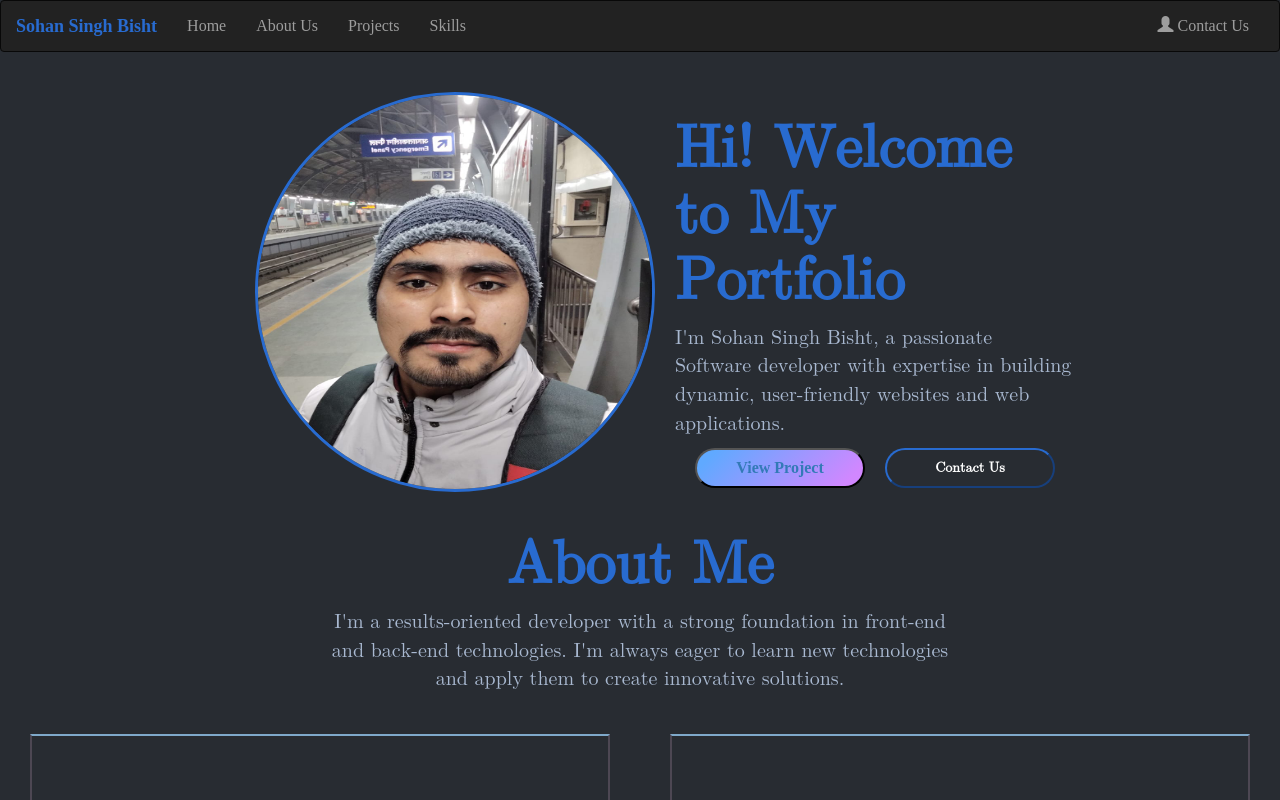
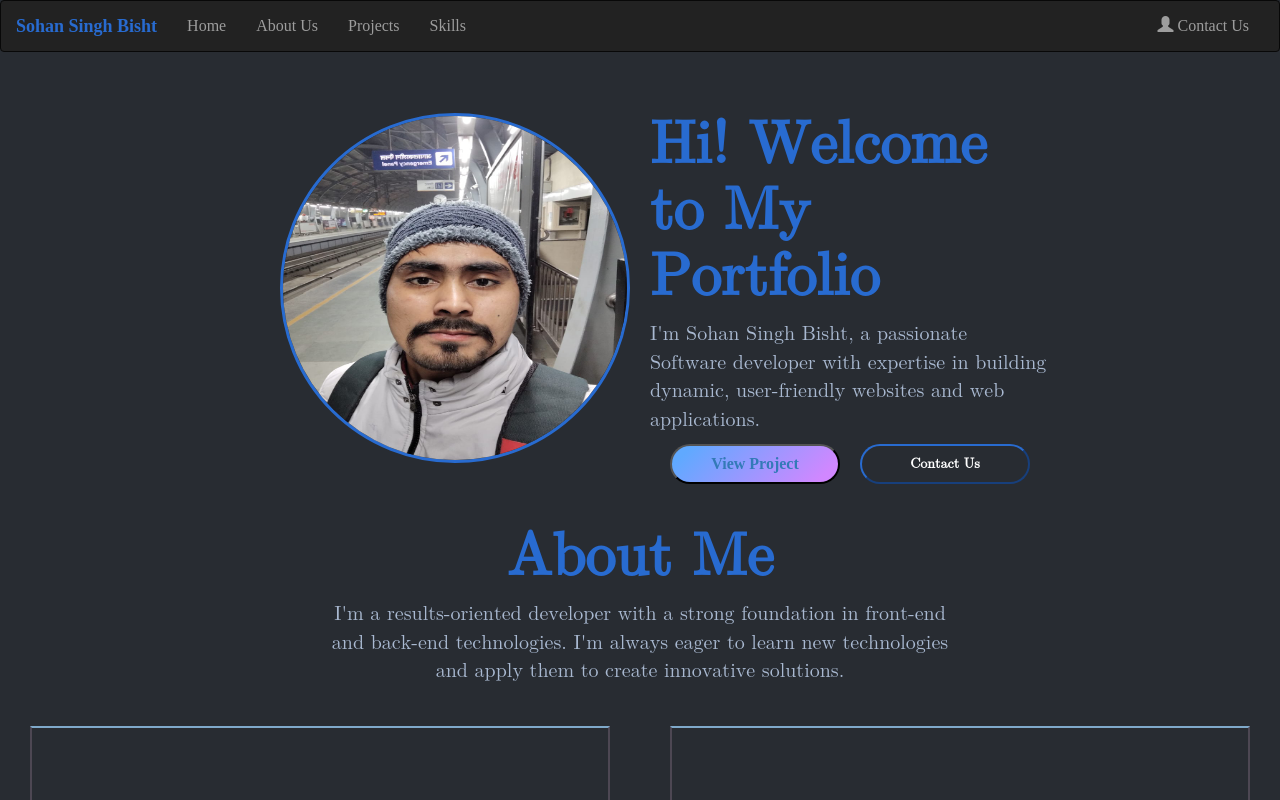
Before and after one commit to sohan418/portfolio_website, a React (Create React App) app: page / in a window 1280 px wide. Shown: the top 800 px of the page. Built offline with nearby package versions, Linux system fonts and the light colour scheme.

Commit message:
added new image

```diff
--- a/src/pages/Home/Home.js
+++ b/src/pages/Home/Home.js
@@ -33,8 +33,8 @@ const Home = () => {
           <img
             src={`${process.env.PUBLIC_URL}/assets/my-image.png.jpg`}
             alt="User with laptop"
-            height={400}
-            width={400}
+            height={350}
+            width={350}
           />
         </div>
         <div className="top-heading">
```
